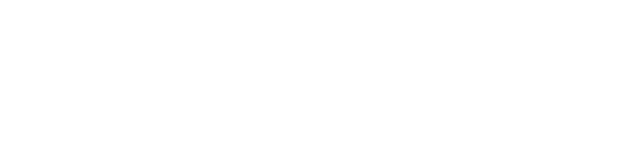
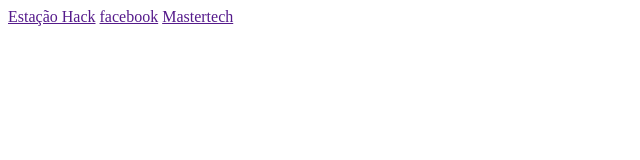
Before and after one commit to porretaalays/d101-git, a plain HTML site: page index.html in a window 1280 px wide. Shown: the whole page, without its empty margins (0-640 px from the left). Drawn offline with Linux system fonts and the light colour scheme.

Commit message:
criar navbar

```diff
--- a/index.html
+++ b/index.html
@@ -4,9 +4,23 @@
     <meta charset="UTF-8">
     <meta name="viewport" content="width=git status, initial-scale=1.0">
     <meta http-equiv="X-UA-Compatible" content="ie=edge">
-    <title>Document</title>
+    <title>Meu site</title>
 </head>
 <body>
+<nav>
+<a href="">Estação Hack</a>
+<a href="">facebook</a>
+<a href="">Mastertech</a>
+
+
+
+
+
+</nav>
+
+
+
+
 
 </body>
 </html>
```
